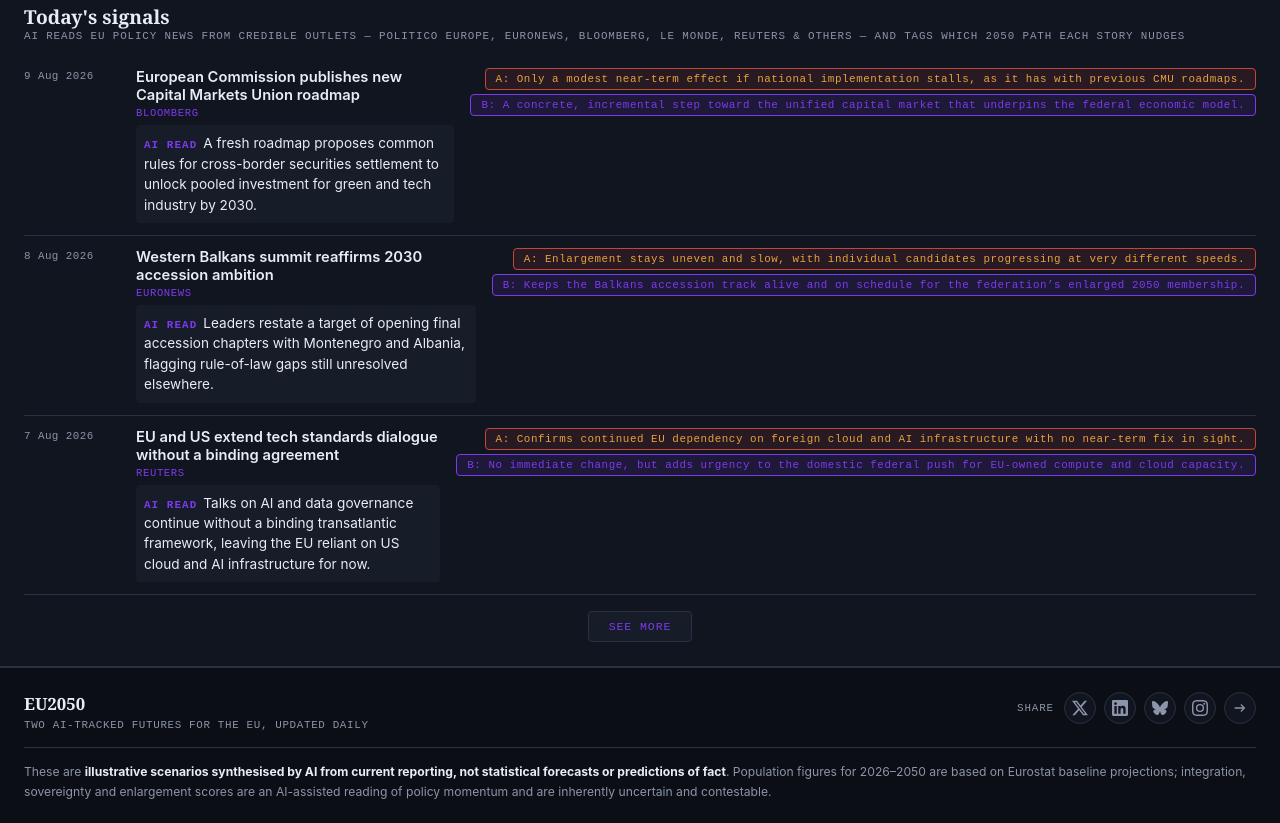
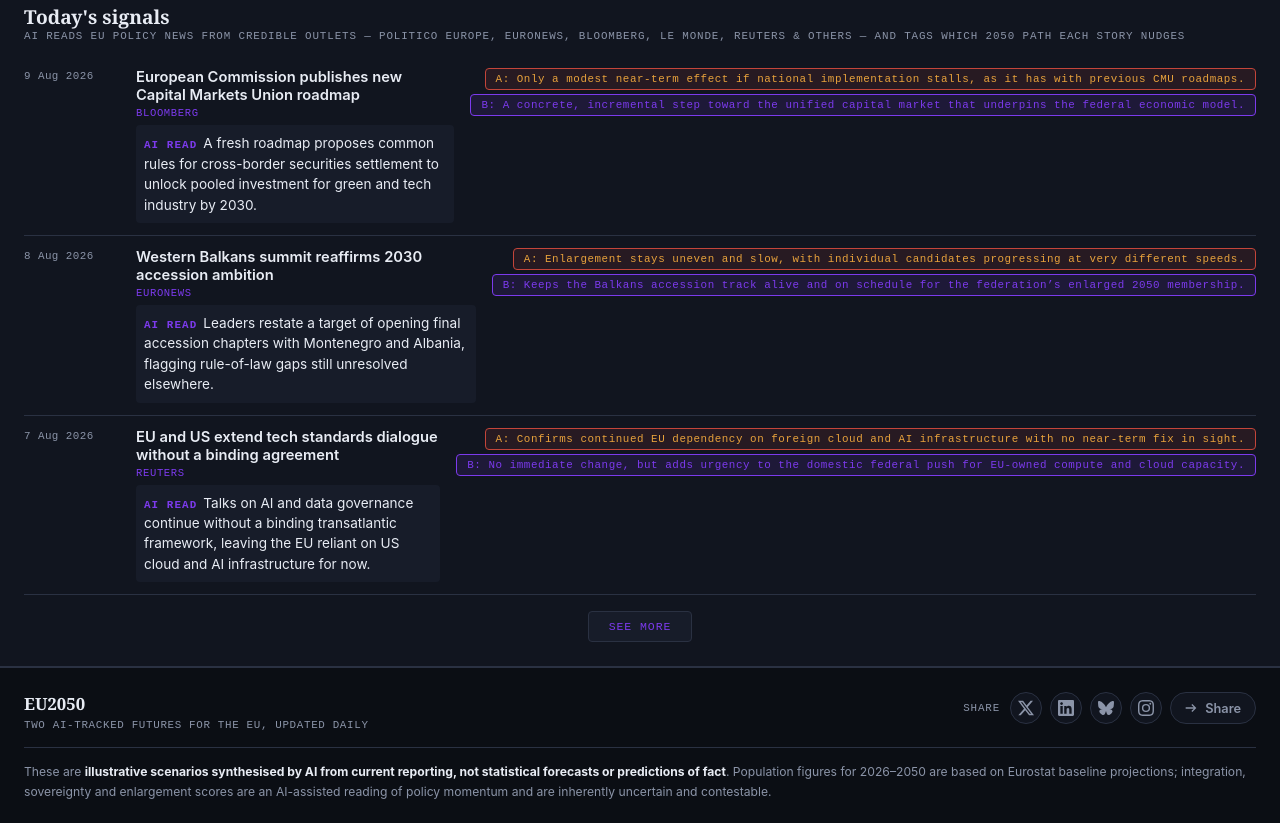
Before and after one commit to volters-cell/EU2050, a plain HTML site: page index.html in a window 1280 px wide. Shown: the part 1696-2519 px from the top of the page. Drawn offline with Linux system fonts and the light colour scheme; no server answers.

Commit message:
Restyle share button as a YouTube-style pill with arrow icon and Share label

```diff
--- a/index.html
+++ b/index.html
@@ -612,6 +612,15 @@
     border-color:var(--fed-teal);
     background:rgba(124,58,237,0.08);
   }
+  .share-btn{
+    width:auto;
+    border-radius:18px;
+    padding:0 14px 0 12px;
+    gap:6px;
+    font-family:var(--sans);
+    font-size:0.8rem;
+    font-weight:600;
+  }
   .footer-disclaimer{
     font-size:0.76rem;
     color:var(--ink-dim);
@@ -900,8 +909,9 @@
           <button type="button" class="social-icon" data-share="instagram" aria-label="Copy link to share on Instagram" title="Copy link for Instagram">
             <svg viewBox="0 0 24 24" aria-hidden="true"><path d="M12 2.16c3.2 0 3.58.01 4.85.07 1.17.05 1.8.25 2.23.41.56.22.96.48 1.38.9.42.42.68.82.9 1.38.16.42.36 1.06.41 2.23.06 1.27.07 1.65.07 4.85s-.01 3.58-.07 4.85c-.05 1.17-.25 1.8-.41 2.23-.22.56-.48.96-.9 1.38-.42.42-.82.68-1.38.9-.42.16-1.06.36-2.23.41-1.27.06-1.65.07-4.85.07s-3.58-.01-4.85-.07c-1.17-.05-1.8-.25-2.23-.41-.56-.22-.96-.48-1.38-.9-.42-.42-.68-.82-.9-1.38-.16-.42-.36-1.06-.41-2.23-.06-1.27-.07-1.65-.07-4.85s.01-3.58.07-4.85c.05-1.17.25-1.8.41-2.23.22-.56.48-.96.9-1.38.42-.42.82-.68 1.38-.9.42-.16 1.06-.36 2.23-.41 1.27-.06 1.65-.07 4.85-.07M12 0C8.74 0 8.33.01 7.05.07 5.78.13 4.9.33 4.14.63c-.79.31-1.46.72-2.13 1.38C1.35 2.68.94 3.35.63 4.14.33 4.9.13 5.78.07 7.05.01 8.33 0 8.74 0 12s.01 3.67.07 4.95c.06 1.27.26 2.15.56 2.91.31.79.72 1.46 1.38 2.13.67.66 1.34 1.07 2.13 1.38.76.3 1.64.5 2.91.56C8.33 23.99 8.74 24 12 24s3.67-.01 4.95-.07c1.27-.06 2.15-.26 2.91-.56.79-.31 1.46-.72 2.13-1.38.66-.67 1.07-1.34 1.38-2.13.3-.76.5-1.64.56-2.91.06-1.28.07-1.69.07-4.95s-.01-3.67-.07-4.95c-.06-1.27-.26-2.15-.56-2.91-.31-.79-.72-1.46-1.38-2.13C21.32 1.35 20.65.94 19.86.63c-.76-.3-1.64-.5-2.91-.56C15.67.01 15.26 0 12 0zm0 5.84A6.16 6.16 0 1 0 12 18.16 6.16 6.16 0 0 0 12 5.84zM12 16a4 4 0 1 1 0-8 4 4 0 0 1 0 8zm6.4-11.85a1.44 1.44 0 1 0 0 2.88 1.44 1.44 0 0 0 0-2.88z"/></svg>
           </button>
-          <button type="button" class="social-icon" data-share="native" aria-label="Share" title="Share…">
+          <button type="button" class="social-icon share-btn" data-share="native" aria-label="Share" title="Share…">
             <svg viewBox="0 -960 960 960" aria-hidden="true"><path d="M560-240l-56-58 142-142H160v-80h486L504-662l56-58 240 240-240 240Z"/></svg>
+            <span>Share</span>
           </button>
         </div>
       </div>
```
